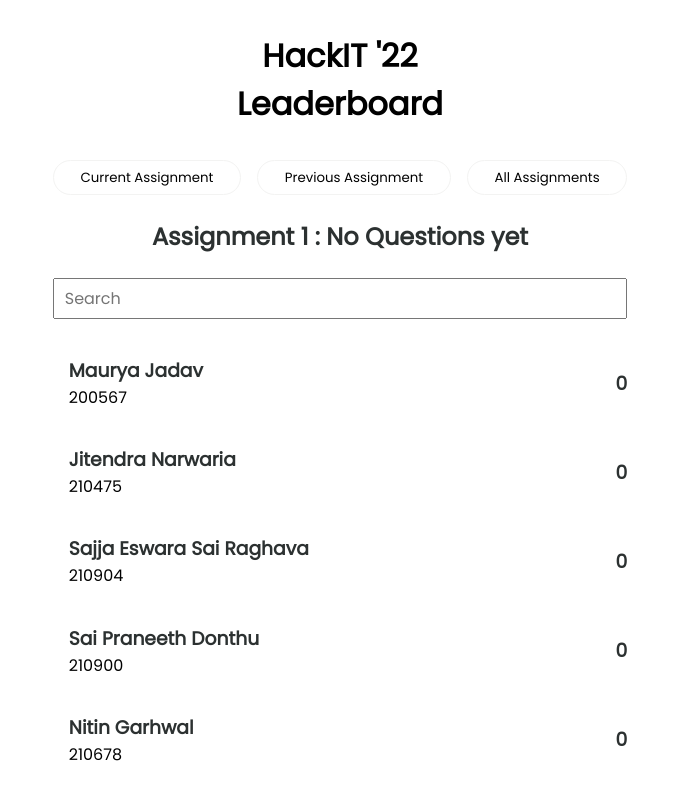
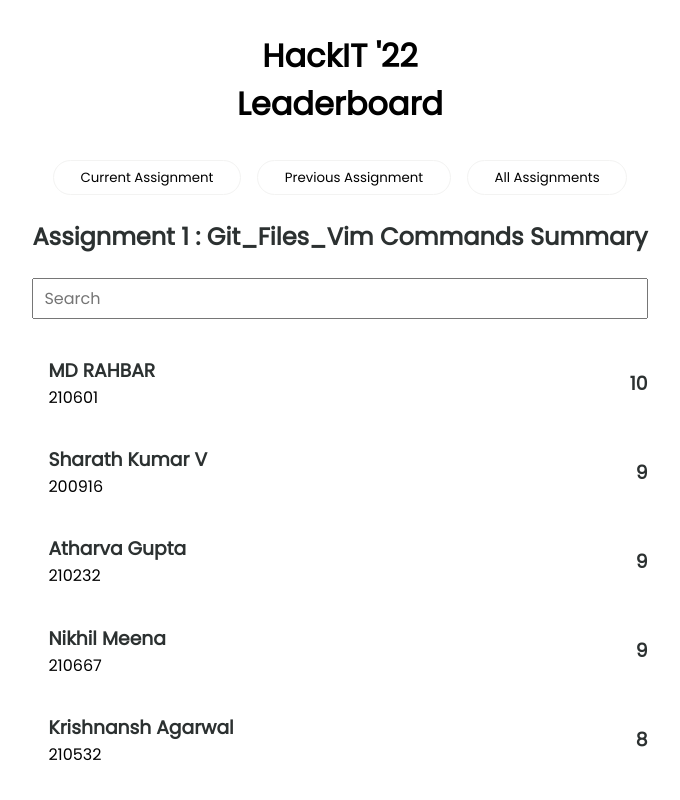
Before and after one commit to ba-13/HackIT_22, a React (Create React App) app: page / in a window 1280 px wide. Shown: the top 800 px of the page, without its empty margins (300-980 px from the left). Built offline with nearby package versions, Linux system fonts and the light colour scheme.

Commit message:
Update Leaderboard for Assignment_0

```diff
--- a/src/data/data_problems.js
+++ b/src/data/data_problems.js
@@ -1,3 +1,3 @@
 export const Problems = [
-"No Questions yet",
+"Git_Files_Vim Commands Summary",
 ]
--- a/src/data/data_profiles.js
+++ b/src/data/data_profiles.js
@@ -1 +1 @@
-export const ProfilesData = [{"name":"Maurya Jadav","roll":"200567","scores":"0"},{"name":"Jitendra Narwaria","roll":"210475","scores":"0"},{"name":"Sajja Eswara Sai Raghava","roll":"210904","scores":"0"},{"name":"Sai Praneeth Donthu","roll":"210900","scores":"0"},{"name":"Nitin Garhwal","roll":"210678","scores":"0"},{"name":"Nikhil Mishra","roll":"210668","scores":"0"},{"name":"Nikhil Meena","roll":"210667","scores":"0"},{"name":"MD RAHBAR","roll":"210601","scores":"0"},{"name":"Malik Zadah Irfan","roll":"210576","scores":"0"},{"name":"Kushagra Gupta","roll":"210551","scores":"0"},{"name":"Krishnansh Agarwal","roll":"210532","scores":"0"},{"name":"Kanishk Maheshwari","roll":"210486","scores":"0"},{"name":"Ishan saxena","roll":"210456","scores":"0"},{"name":"Pratham Jain","roll":"200712","scores":"0"},{"name":"Harshit Patel","roll":"210424","scores":"0"},{"name":"Divyansh Mathur","roll":"210357","scores":"0"},{"name":"Atharva Gupta","roll":"210232","scores":"0"},{"name":"Abhishek bharti","roll":"210035","scores":"0"},{"name":"Abhinav Garg","roll":"210029","scores":"0"},{"name":"Tanushree Jalewa","roll":"201044","scores":"0"},{"name":"Sharath Kumar V","roll":"200916","scores":"0"},{"name":"Sachin Bhadang","roll":"200831","scores":"0"},{"name":"Rahul Yadav","roll":"200759","scores":"0"},{"name":"Priya Gole","roll":"200727","scores":"0"},{"name":"Sandeep Nitharwal","roll":"210921","scores":"0"}]
+export const ProfilesData = [{"name":"MD RAHBAR","roll":"210601","scores":"a"},{"name":"Sharath Kumar V","roll":"200916","scores":"9"},{"name":"Atharva Gupta","roll":"210232","scores":"9"},{"name":"Nikhil Meena","roll":"210667","scores":"9"},{"name":"Krishnansh Agarwal","roll":"210532","scores":"8"},{"name":"Sajja Eswara Sai Raghava","roll":"210904","scores":"8"},{"name":"Rahul Yadav","roll":"200759","scores":"8"},{"name":"Tanushree Jalewa","roll":"201044","scores":"8"},{"name":"Abhinav Garg","roll":"210029","scores":"8"},{"name":"Sai Praneeth Donthu","roll":"210900","scores":"7"},{"name":"Divyansh Mathur","roll":"210357","scores":"7"},{"name":"Maurya Jadav","roll":"200567","scores":"6"},{"name":"Nikhil Mishra","roll":"210668","scores":"6"},{"name":"Kushagra Gupta","roll":"210551","scores":"6"},{"name":"Ishan saxena","roll":"210456","scores":"6"},{"name":"Harshit Patel","roll":"210424","scores":"6"},{"name":"Kanishk Maheshwari","roll":"210486","scores":"0"},{"name":"Jitendra Narwaria","roll":"210475","scores":"0"},{"name":"Malik Zadah Irfan","roll":"210576","scores":"0"},{"name":"Pratham Jain","roll":"200712","scores":"0"},{"name":"Abhishek bharti","roll":"210035","scores":"0"},{"name":"Nitin Garhwal","roll":"210678","scores":"0"},{"name":"Sachin Bhadang","roll":"200831","scores":"0"},{"name":"Priya Gole","roll":"200727","scores":"0"},{"name":"Sandeep Nitharwal","roll":"210921","scores":"0"}]
```
Also changed, not shown: src/data/HackIT Assignments - Problems.csv, src/data/HackIT Assignments - Profiles.csv.
